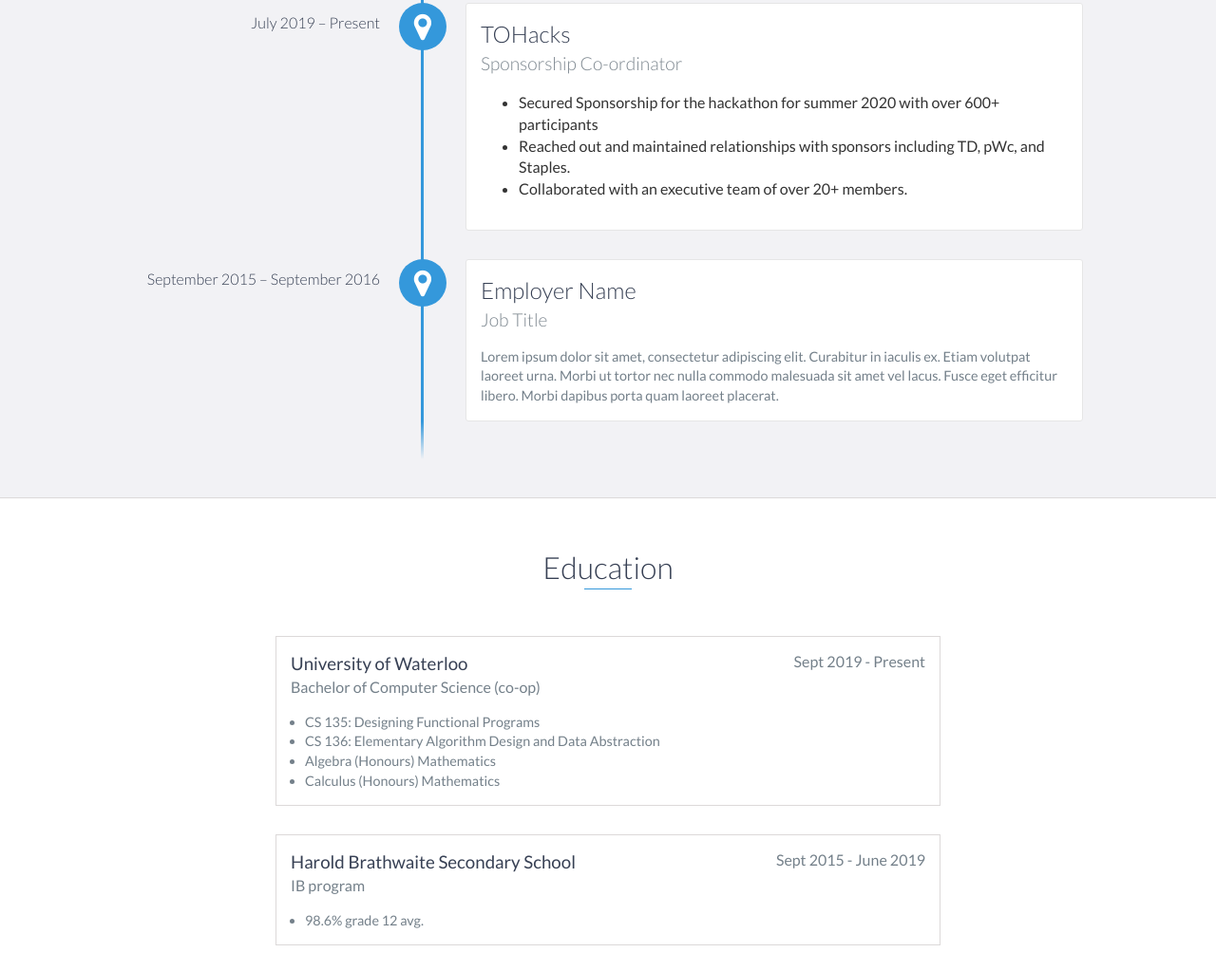
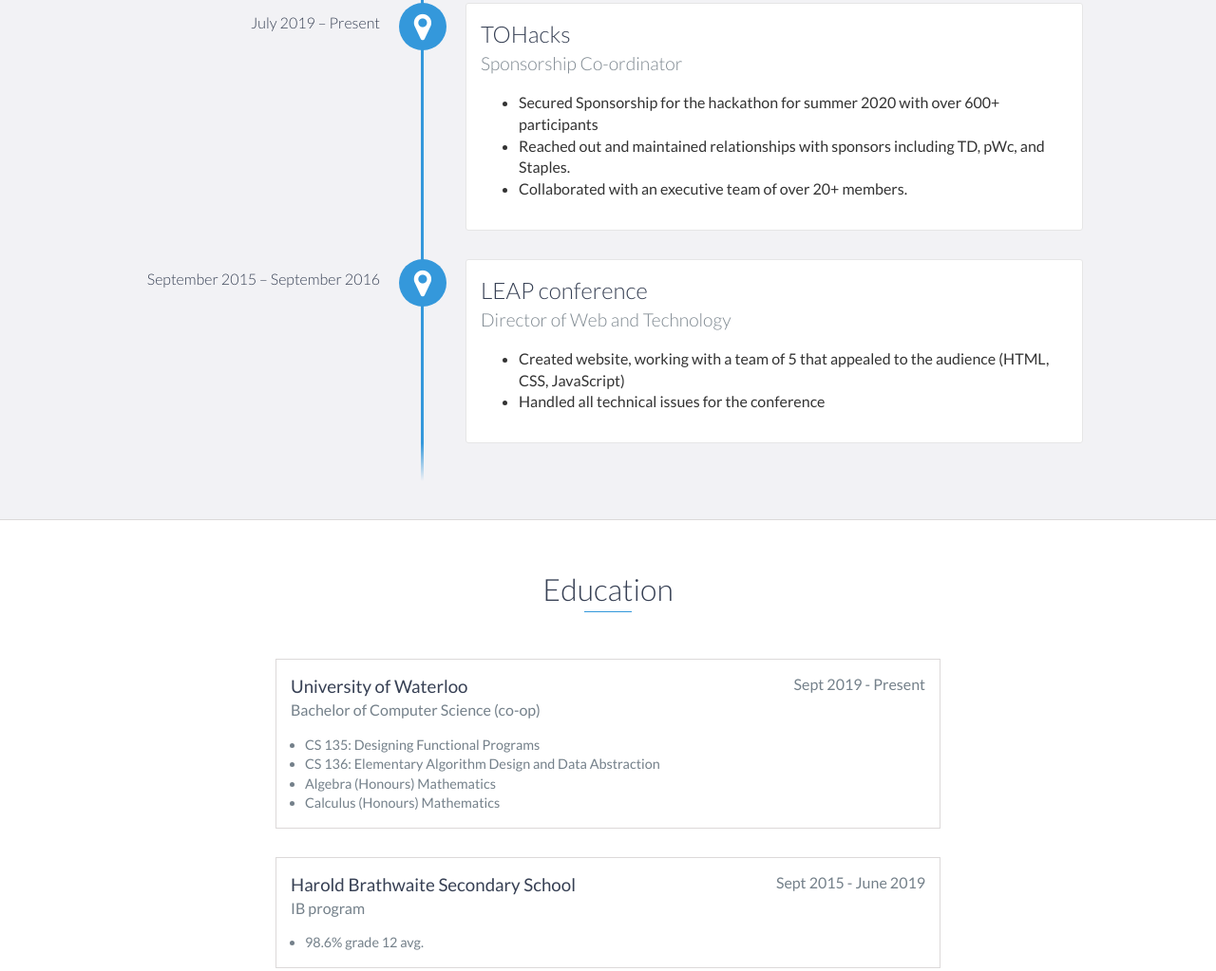
Before and after one commit to dea14/Personal-porfolio, a website: page index.html in a window 1280 px wide. Shown: the part 1442-2465 px from the top of the page at 95% size. Drawn offline with nearby package versions, Linux system fonts and the light colour scheme.

Commit message:
finished html

```diff
--- a/index.html
+++ b/index.html
@@ -6,8 +6,8 @@
     <meta http-equiv="X-UA-Compatible" content="IE=edge">
     <meta name="viewport" content="width=device-width, initial-scale=1">
     <title>My Portfolio</title>
-	<link rel="shortcut icon" href="favicon.ico" type="image/x-icon">
-	<link rel="icon" href="favicon.ico" type="image/x-icon">
+    <link rel="shortcut icon" href="favicon.ico" type="image/x-icon">
+    <link rel="icon" href="favicon.ico" type="image/x-icon">
     <link href="https://fonts.googleapis.com/css?family=Lato:300,400,700,900" rel="stylesheet">
     <link rel="stylesheet" href="libs/font-awesome/css/font-awesome.min.css">
     <link href="css/bootstrap.min.css" rel="stylesheet">
@@ -130,10 +130,17 @@ This website serves a showcase of my various projects.
             </div>
 
             <div data-date="September 2015 – September 2016">
-                <h3>Employer Name</h3>
-                <h4>Job Title</h4>
-                <p>
-                    Lorem ipsum dolor sit amet, consectetur adipiscing elit. Curabitur in iaculis ex. Etiam volutpat laoreet urna. Morbi ut tortor nec nulla commodo malesuada sit amet vel lacus. Fusce eget efficitur libero. Morbi dapibus porta quam laoreet placerat.
+                <h3>LEAP conference</h3>
+                <h4>Director of Web and Technology</h4>
+                <p><ul>
+                <li>
+                 Created website, working with a team of 5 that appealed to the audience (HTML, CSS, JavaScript)
+                </li>
+                <li>
+                   Handled all technical issues for the conference
+                </li>
+
+            </ul>
                 </p>
             </div>
         </div>
@@ -250,7 +257,7 @@ This website serves a showcase of my various projects.
             <div class="row">
                 <div class="col-sm-5 copyright">
                     <p>
-                        Copyright &copy; 2017 YOUR NAME
+                        Copyright &copy; 2019 Dea Chaudhery
                     </p>
                 </div>
                 <div class="col-sm-2 top">
```
